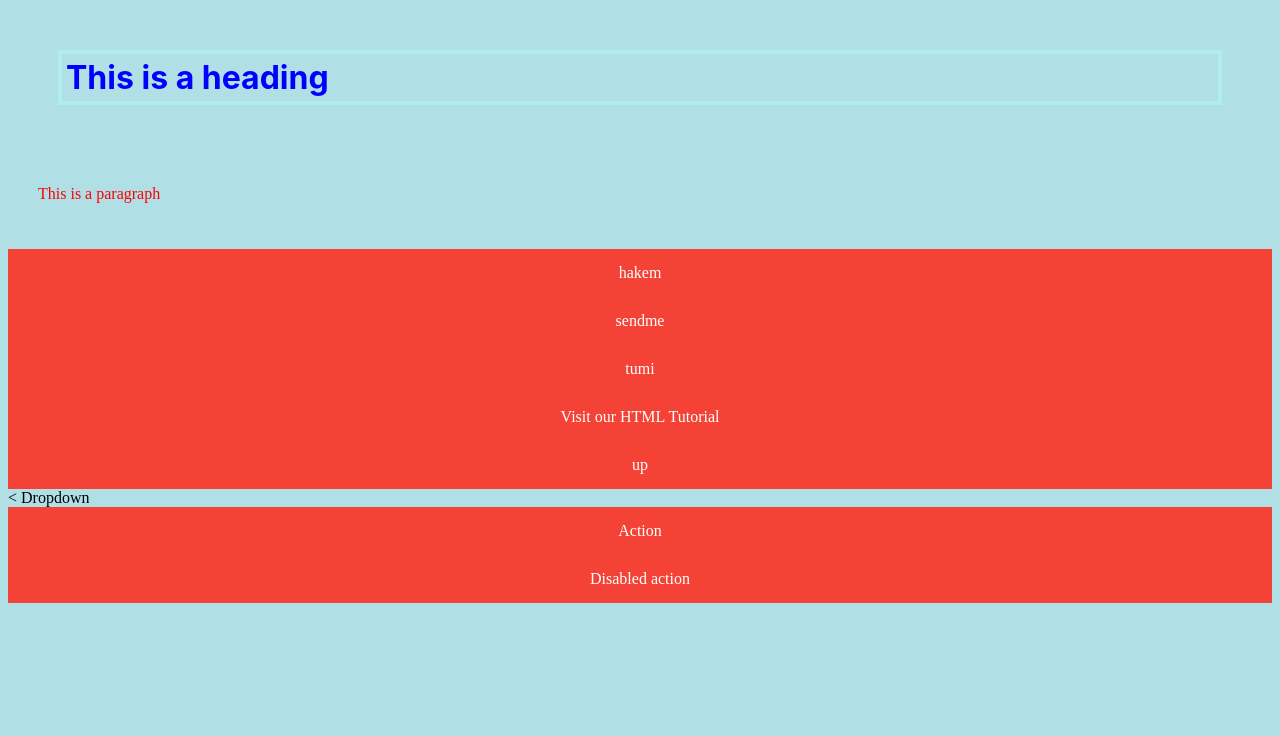
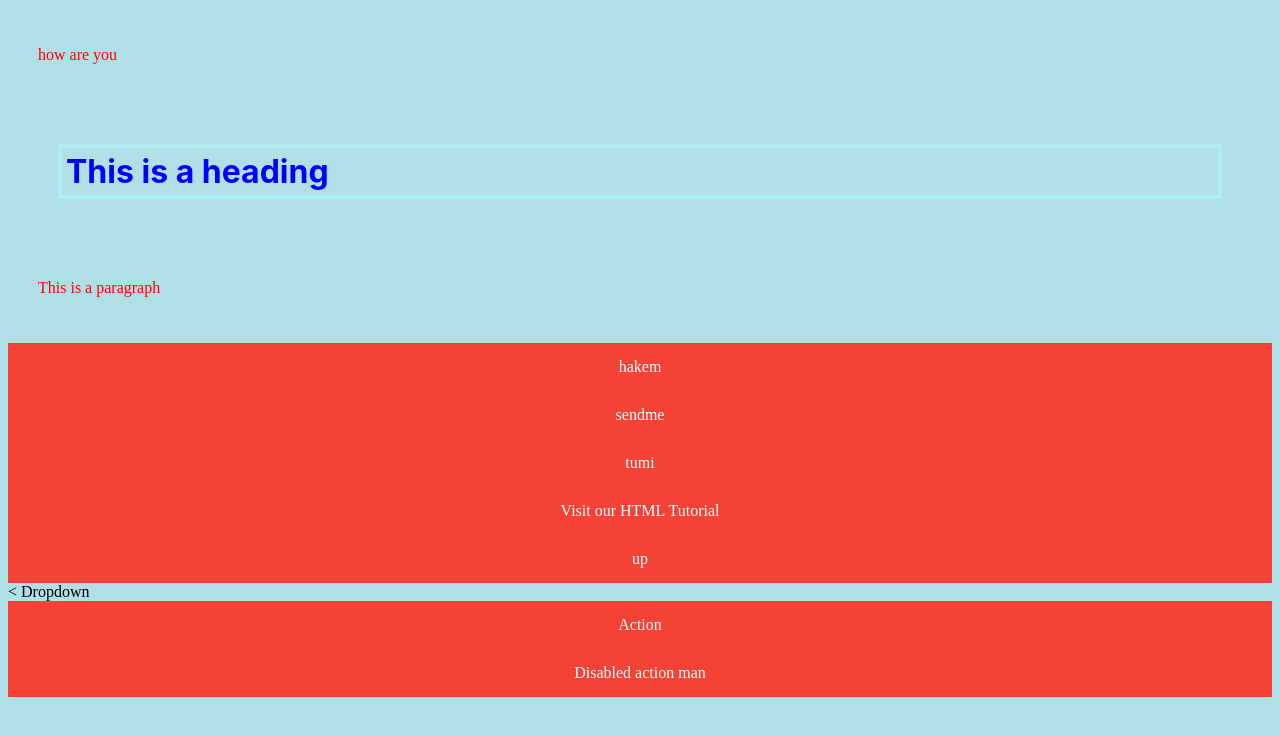
Before and after one commit to 2ofael/tofael, a plain HTML site: page index.html in a window 1280 px wide. Drawn offline with Linux system fonts and the light colour scheme.

Commit message:
first commit by tofael

```diff
--- a/index.html
+++ b/index.html
@@ -5,6 +5,7 @@
 
 
 <body>
+  <p>how are you</p>
   <h1 id="c4">This is a heading</h1>
   <p>This is a paragraph</p>
   <a href="https://www.trickbd.com" target="_top">hakem</a>
@@ -21,7 +22,7 @@
       </button>
   <div class="dropdown-menu" aria-labelledby="triggerId">
     <a class="dropdown-item" href="#">Action</a>
-    <a class="dropdown-item disabled" href="#">Disabled action</a>
+    <a class="dropdown-item disabled" href="#">Disabled action man</a>
   </div>
 </div>
 </body>
```
Also changed, not shown: contact.html (deleted).
